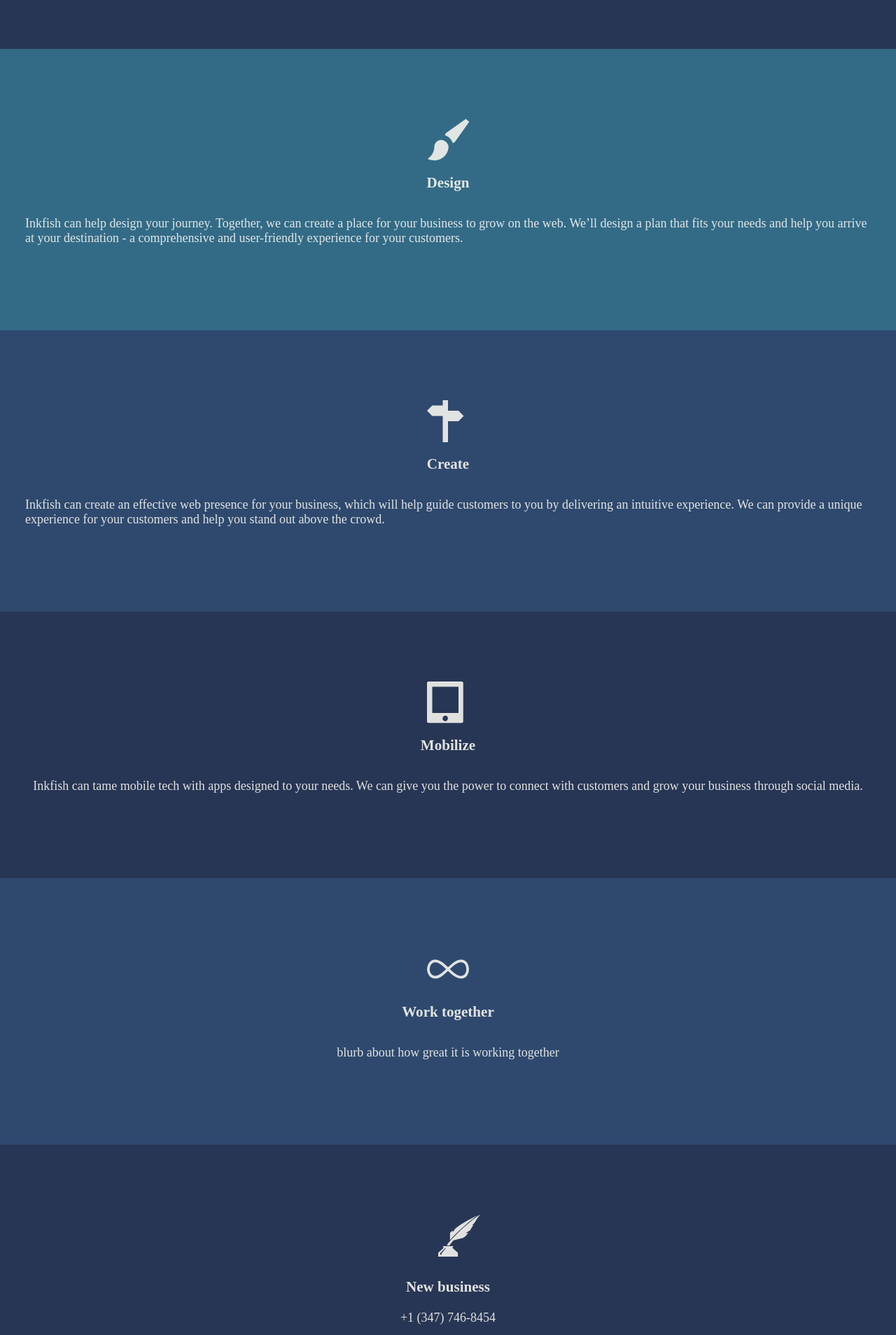
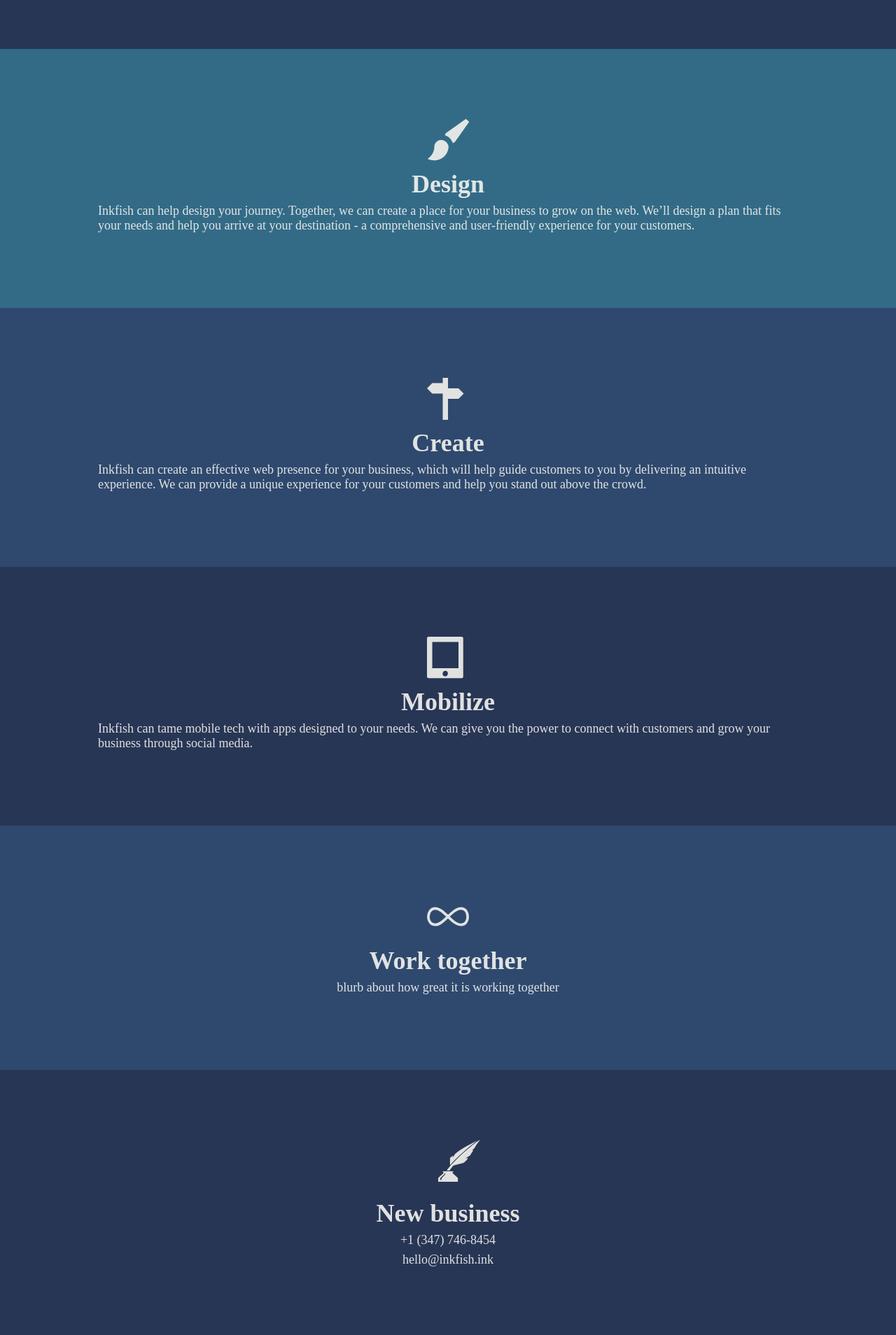
Before and after one commit to InkfishInteractive/InkfishInteractive.github.io, a Jekyll site: the page built from index.html, in a window 1280 px wide. Shown: the part 830-2738 px from the top of the page at 70% size. Built offline with Jekyll 4.4.1, drawn with Linux system fonts in a browser that asks for light colours.

Commit message:
refined typography on sections

```diff
--- a/_includes/nk-section.html
+++ b/_includes/nk-section.html
@@ -12,5 +12,5 @@
 <h3>{{include.section.title | markdownify}}</h3>
 {% endif %}
 {% if include.section.body %}
-<p>{{include.section.body | markdownify}}</p>
+{{include.section.body | markdownify}}
 {% endif %}
--- a/_sass/_scaffolding.scss
+++ b/_sass/_scaffolding.scss
@@ -27,15 +27,20 @@ a {
 		transform: scaleX(1);
 	}
 }
-p,
 h3 {
-	margin: 7px 0;
+	margin: 7px 0 0;
+}
+p {
+	margin: 0 0 7px;
 }
 h1,
 h2,
 h3,
 h4 {
 	@include heading-font;
+}
+h3 {
+	font-size: 2rem;
 }
 .icon {
 	svg {
--- a/_sass/common/_colors.scss
+++ b/_sass/common/_colors.scss
@@ -18,10 +18,11 @@ $color-white: rgba($color-paper, 1);
 
 // standards
 $color-primary: $color-indigo-ink;
-$color-accent-light: $color-stone;
+$color-accent-light: #4188ac;
 $color-accent-dark: $color-coral;
 $color-ink-dark: rgba($color-ink, 0.9);
 $color-ink-light: rgba($color-paper, 0.9);
+$color-icon: $color-ink-light;
 
 //primaries
 
@@ -30,10 +31,13 @@ $color-ink-light: rgba($color-paper, 0.9);
 	color: $color-ink-light;
 	background-color: $color-midnight-blue;
 	a:link, a:visited {
-		color: lighten($color-accent-light, 10%);
+		color: $color-accent-light;
 	}
 	a:before {
-		background-color: lighten($color-accent-light, 10%);
+		background-color: $color-accent-light;
+	}
+	.icon {
+		color: $color-icon;
 	}
 }
 @mixin theme-mid-dark {
@@ -45,6 +49,9 @@ $color-ink-light: rgba($color-paper, 0.9);
 	a:before {
 		background-color: $color-ink-light;
 	}
+	.icon {
+		color: $color-icon;
+	}
 }
 @mixin theme-mid-light {
 	color: $color-ink-light;
@@ -55,6 +62,9 @@ $color-ink-light: rgba($color-paper, 0.9);
 	a:before {
 		background-color: $color-ink-light;
 	}
+	.icon {
+		color: $color-icon;
+	}
 }
 @mixin theme-light {
 	color: $color-ink-light;
@@ -64,6 +74,9 @@ $color-ink-light: rgba($color-paper, 0.9);
 	}
 	a:before {
 		background-color: $color-ink-light;
+	}
+	.icon {
+		color: $color-icon;
 	}
 }
 
@@ -77,6 +90,9 @@ $color-ink-light: rgba($color-paper, 0.9);
 	a:before {
 		background-color: $color-ink-light;
 	}
+	.icon {
+		color: $color-icon;
+	}
 }
 @mixin theme-basic-mid-dark {
 	color: $color-ink-light;
@@ -86,6 +102,9 @@ $color-ink-light: rgba($color-paper, 0.9);
 	}
 	a:before {
 		background-color: $color-ink-light;
+	}
+	.icon {
+		color: $color-icon;
 	}
 }
 @mixin theme-basic-mid-light {
@@ -97,6 +116,9 @@ $color-ink-light: rgba($color-paper, 0.9);
 	a:before {
 		background-color: $color-ink-light;
 	}
+	.icon {
+		color: $color-icon;
+	}
 }
 @mixin theme-basic-light {
 	color: $color-ink-dark;
@@ -107,4 +129,7 @@ $color-ink-light: rgba($color-paper, 0.9);
 	a:before {
 		background-color: $color-ink-dark;
 	}
+	.icon {
+		color: $color-icon;
+	}
 }
--- a/_sass/common/_dimen.scss
+++ b/_sass/common/_dimen.scss
@@ -7,8 +7,9 @@ $space-xxxlg: 36px;
 $space-xxxxlg: 42px;
 $space-xxxxxlg: 72px;
 $space-huge: 100px;
+$space-xhuge: 140px;
 @mixin standard-margin {
-	padding: $space-lg $space-xxxlg;
+	padding: $space-lg $space-xhuge;
 	min-height: 150px;
 }
 @mixin section-margin {
```
